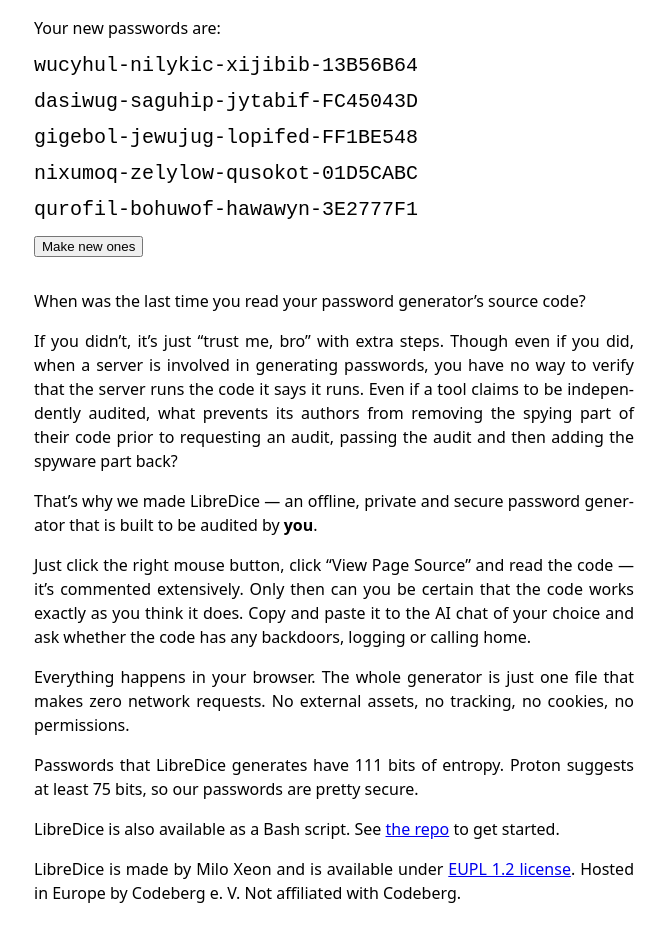
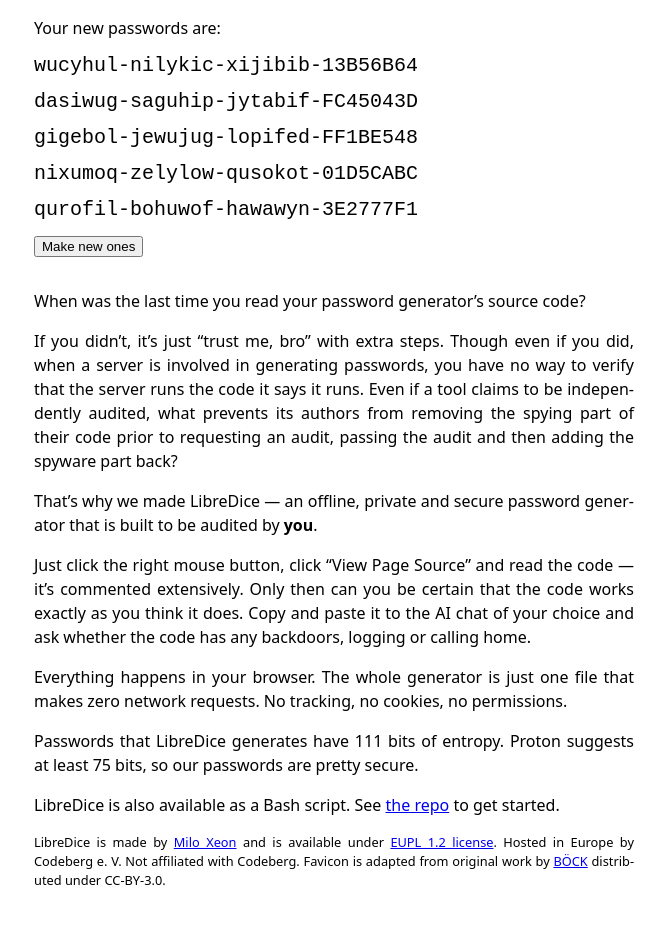
Before and after one commit to miloxeon/LibreDice, a plain HTML site: page index.html in a window 1280 px wide. Shown: the whole page, without its empty margins (306-972 px from the left). Drawn offline with Linux system fonts and the light colour scheme.

Commit message:
favicon added

```diff
--- a/index.html
+++ b/index.html
@@ -57,7 +57,7 @@
 		</p>
 		<p>
 			Everything happens in your browser. The whole generator is just one file that makes zero network requests. No
-			external assets, no tracking, no cookies, no permissions.
+			tracking, no cookies, no permissions.
 		</p>
 		<p>
 			Passwords that LibreDice generates have 111 bits of entropy. Proton suggests at least 75 bits, so our passwords
@@ -67,9 +67,11 @@
 			LibreDice is also available as a Bash script. See
 			<a href="https://codeberg.org/miloxeon/LibreDice">the repo</a> to get started.
 		</p>
-		<p>
-			LibreDice is made by Milo Xeon and is available under <a href="LICENSE.txt">EUPL 1.2 license</a>. Hosted in
-			Europe by Codeberg e. V. Not affiliated with Codeberg.
+		<p style="font-size: 0.8rem">
+			LibreDice is made by <a href="https://miloxeon.com">Milo Xeon</a> and is available under
+			<a href="LICENSE.txt">EUPL 1.2 license</a>. Hosted in Europe by Codeberg e. V. Not affiliated with Codeberg.
+			Favicon is adapted from original work by
+			<a href="https://thenounproject.com/creator/titaniclast/">BÖCK</a> distributed under CC-BY-3.0.
 		</p>
 
 		<script type="module">
```
Also changed, not shown: favicon.ico (added).
